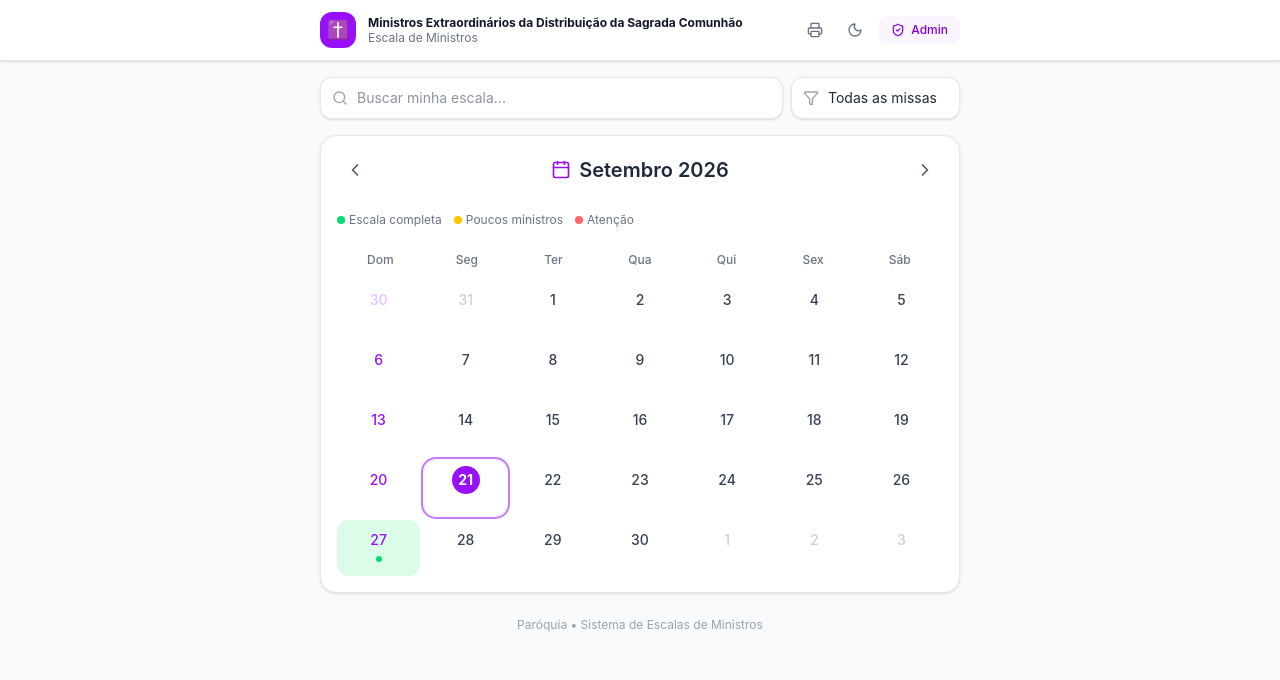
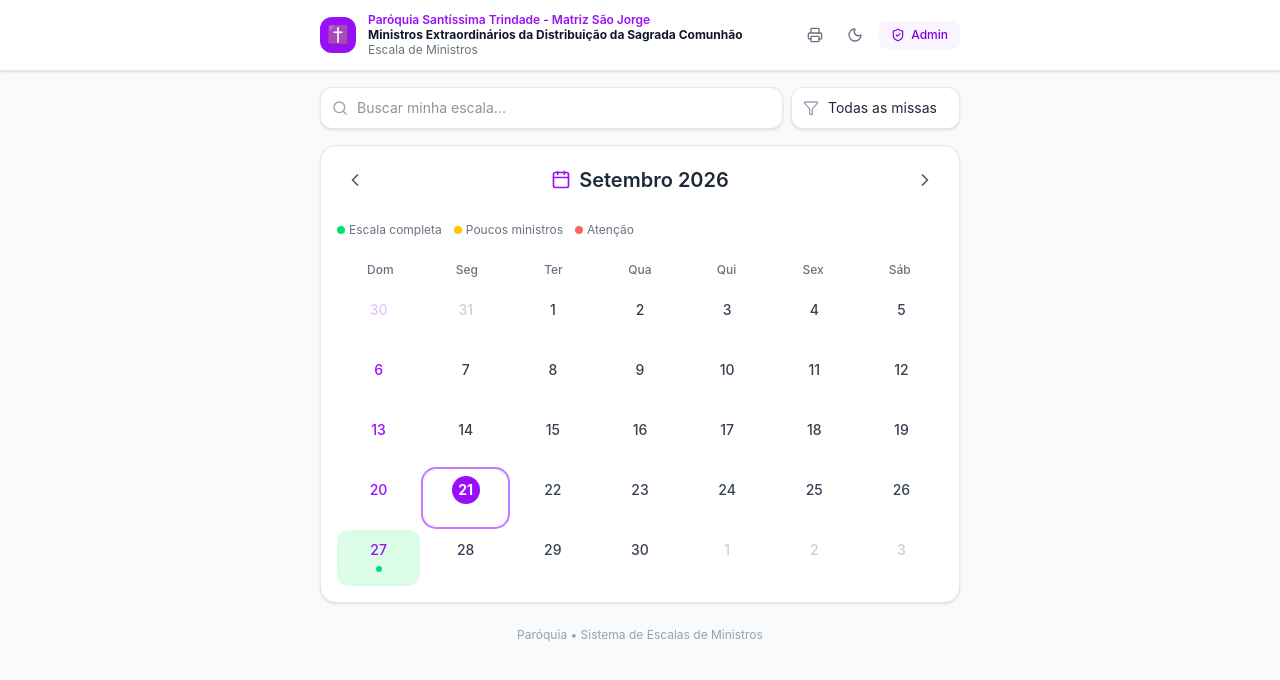
Before and after one commit to ffpignaton/escala-ministerio, a React (Vite) app: page / in a window 1280 px wide. Shown: the top 680 px of the page. Built offline with nearby package versions, Linux system fonts and the light colour scheme.

Commit message:
feat: adiciona nome da paróquia no header

```diff
--- a/src/App.jsx
+++ b/src/App.jsx
@@ -53,6 +53,9 @@ export default function App() {
               <span className="text-white text-lg">✝</span>
             </div>
             <div>
+              <p className="text-xs font-semibold text-purple-600 dark:text-purple-400 leading-tight">
+                Paróquia Santíssima Trindade - Matriz São Jorge
+              </p>
               <h1 className="font-bold text-gray-900 dark:text-white text-xs leading-tight">
                 Ministros Extraordinários da Distribuição da Sagrada Comunhão
               </h1>
```
